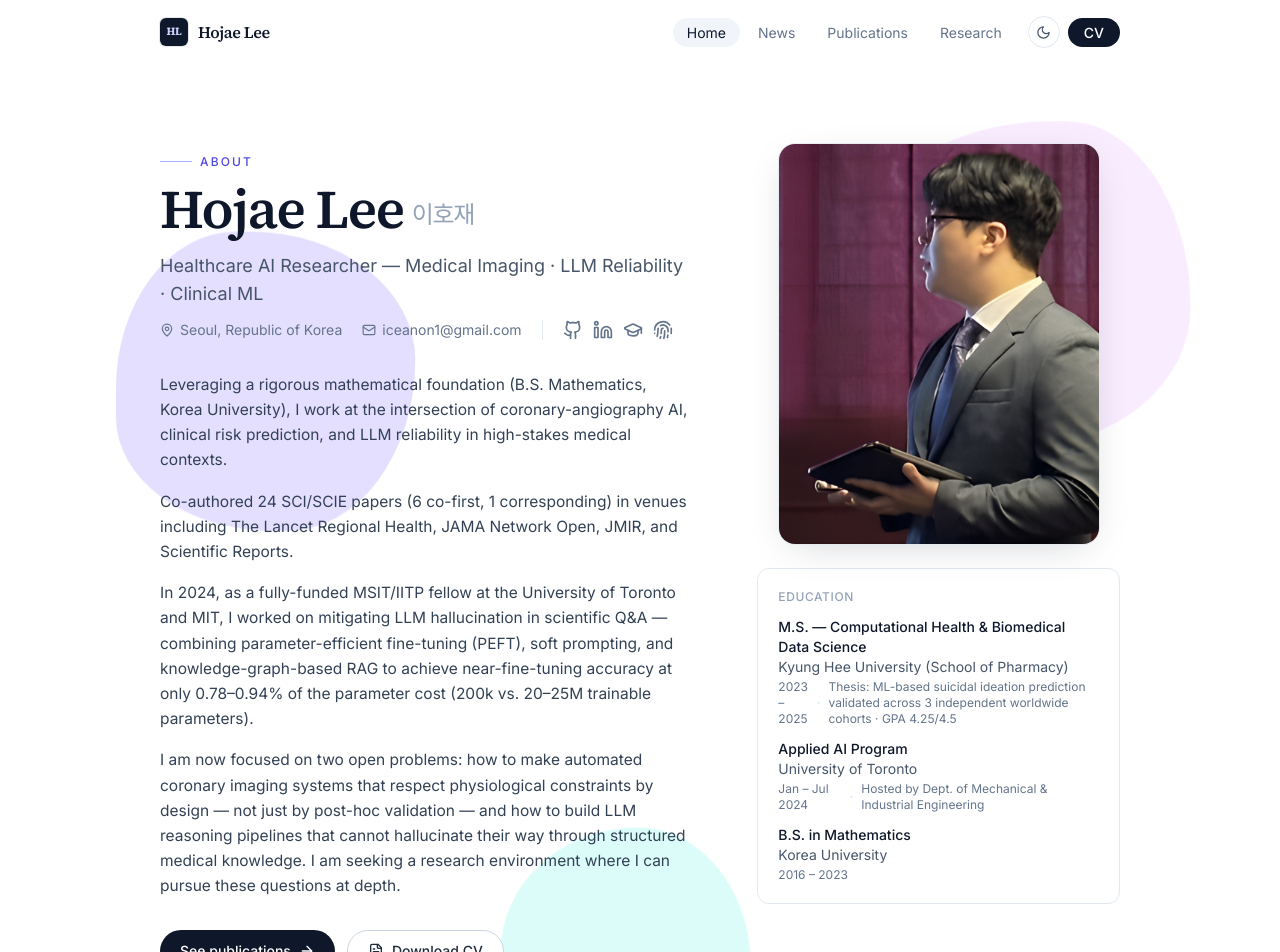
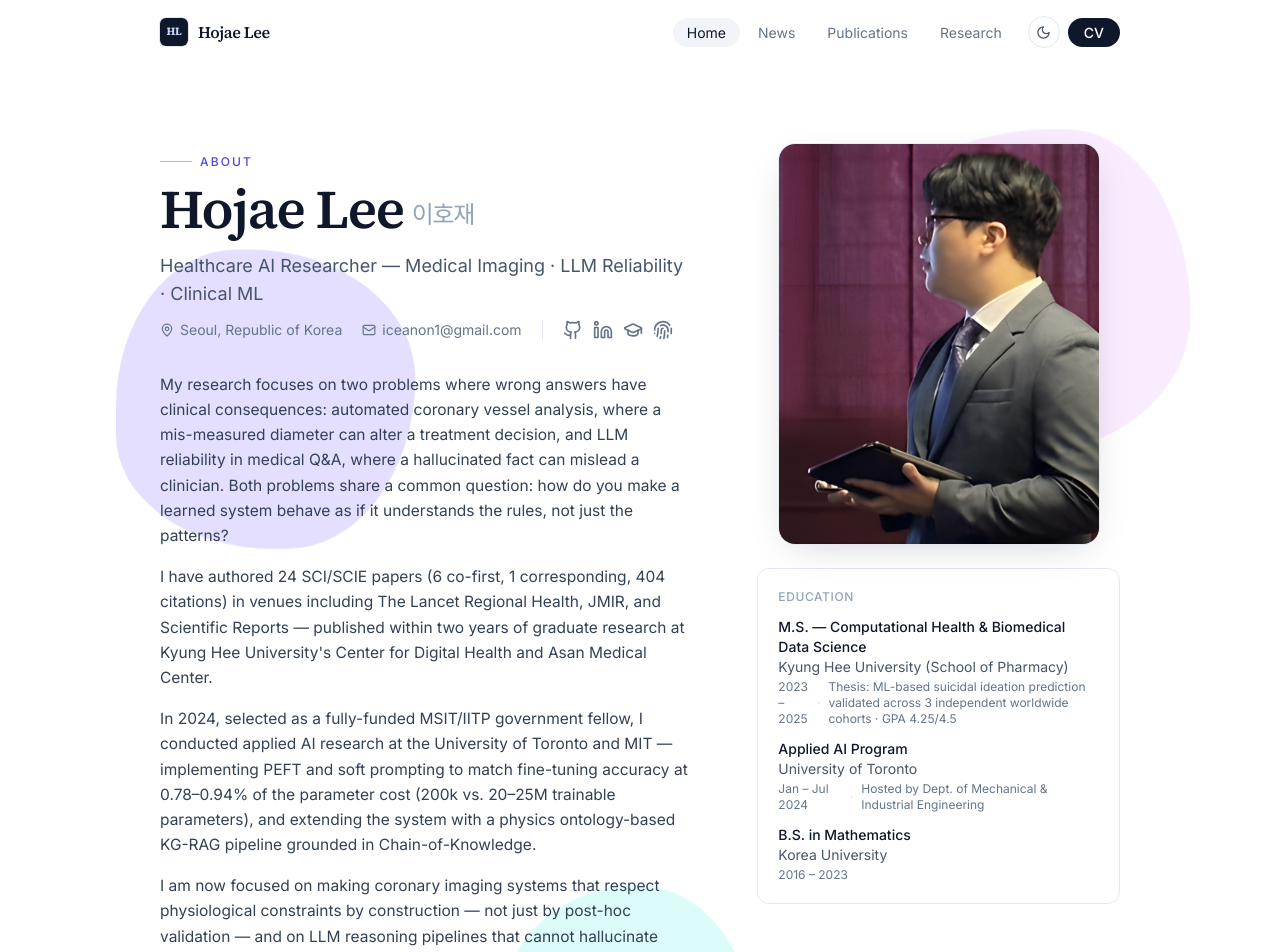
Before and after one commit to hjl777/hjl777.github.io, a React (Vite) app: page / in a window 1280 px wide. Shown: the top 952 px of the page. Built offline with nearby package versions, Linux system fonts and the light colour scheme.

Commit message:
refactor: remove AI cliches, add citation count, PhD-targeted narrative

```diff
--- a/src/data.ts
+++ b/src/data.ts
@@ -71,12 +71,12 @@ export const profile = {
   cvUrl: '/cv.pdf',
   avatarUrl: '/portrait.png',
   shortBio:
-    'Healthcare AI researcher with a B.S. in Mathematics and 24 SCI/SCIE papers in 2 years (The Lancet Regional Health, JMIR, Scientific Reports). Builds end-to-end coronary imaging pipelines and LLM reliability systems for clinical contexts. Seeking a PhD research environment to pursue these problems at depth.',
+    'Healthcare AI researcher. 24 SCI/SCIE papers, 404 citations (The Lancet Regional Health, JMIR, Scientific Reports). Builds coronary imaging pipelines and LLM reliability systems for clinical contexts. B.S. Mathematics, Korea University. Seeking PhD research environment, Fall 2027.',
   longBio: [
-    'Leveraging a rigorous mathematical foundation (B.S. Mathematics, Korea University), I work at the intersection of coronary-angiography AI, clinical risk prediction, and LLM reliability in high-stakes medical contexts.',
-    'Co-authored 24 SCI/SCIE papers (6 co-first, 1 corresponding) in venues including The Lancet Regional Health, JAMA Network Open, JMIR, and Scientific Reports.',
-    'In 2024, as a fully-funded MSIT/IITP fellow at the University of Toronto and MIT, I worked on mitigating LLM hallucination in scientific Q&A — combining parameter-efficient fine-tuning (PEFT), soft prompting, and knowledge-graph-based RAG to achieve near-fine-tuning accuracy at only 0.78–0.94% of the parameter cost (200k vs. 20–25M trainable parameters).',
-    'I am now focused on two open problems: how to make automated coronary imaging systems that respect physiological constraints by design — not just by post-hoc validation — and how to build LLM reasoning pipelines that cannot hallucinate their way through structured medical knowledge. I am seeking a research environment where I can pursue these questions at depth.',
+    'My research focuses on two problems where wrong answers have clinical consequences: automated coronary vessel analysis, where a mis-measured diameter can alter a treatment decision, and LLM reliability in medical Q&A, where a hallucinated fact can mislead a clinician. Both problems share a common question: how do you make a learned system behave as if it understands the rules, not just the patterns?',
+    'I have authored 24 SCI/SCIE papers (6 co-first, 1 corresponding, 404 citations) in venues including The Lancet Regional Health, JMIR, and Scientific Reports — published within two years of graduate research at Kyung Hee University\'s Center for Digital Health and Asan Medical Center.',
+    'In 2024, selected as a fully-funded MSIT/IITP government fellow, I conducted applied AI research at the University of Toronto and MIT — implementing PEFT and soft prompting to match fine-tuning accuracy at 0.78–0.94% of the parameter cost (200k vs. 20–25M trainable parameters), and extending the system with a physics ontology-based KG-RAG pipeline grounded in Chain-of-Knowledge.',
+    'I am now focused on making coronary imaging systems that respect physiological constraints by construction — not just by post-hoc validation — and on LLM reasoning pipelines that cannot hallucinate through structured medical knowledge. I am seeking a research environment where I can pursue these questions at depth.',
   ],
   interests: [
     'Quantitative Coronary Angiography',
@@ -437,11 +437,11 @@ export const projects: Project[] = [
     title: 'End-to-End Coronary Vessel Analysis for Stent-Marker Localization',
     subtitle: 'Deep-learning segmentation · Mask refinement · Diameter profiling',
     description:
-      "An end-to-end QCA pipeline engineered from scratch at Asan Medical Center — one of Asia's largest cardiac intervention centers. The system performs sub-pixel vessel boundary segmentation across all three coronary trees (RCA / LAD / LCX), automatically extracts centerlines and bifurcation points, and generates per-branch diameter profiles with OCR-calibrated pixel-to-mm conversion. Critically, the pipeline outputs were cross-validated against Murray's Law (the governing physiological equation for vascular branching), yielding R² > 0.8 across 1,190+ vessel samples — demonstrating that the system does not just detect patterns, but respects the underlying hemodynamic physics. This validation was only possible because of a B.S. Mathematics background applied directly to clinical engineering.",
+      "End-to-end QCA pipeline built from scratch at Asan Medical Center — one of Asia's largest cardiac intervention centers. Performs sub-pixel vessel boundary segmentation across all three coronary trees (RCA / LAD / LCX), extracts centerlines and bifurcation points automatically, and generates per-branch diameter profiles with OCR-calibrated pixel-to-mm conversion. Pipeline outputs were validated against Murray's Law — the governing equation for vascular branching — yielding R² > 0.8 across 1,190+ vessel samples. This validation was only possible because of a B.S. Mathematics background applied directly to clinical engineering.",
     metrics: [
-      { label: 'Validation', value: "Murray's Law (R² > 0.8)" },
+      { label: 'Validation', value: "Murray's Law R² > 0.8" },
       { label: 'Sample size', value: 'n > 1,190 vessels' },
-      { label: 'Vessels', value: 'RCA · LAD · LCX' },
+      { label: 'Coverage',   value: 'RCA · LAD · LCX' },
     ],
     stack: ['Python', 'PyTorch', 'OpenCV', 'scikit-image', 'pytesseract'],
     imageUrl: '/projects/qca-angiogram.png',
@@ -454,11 +454,11 @@ export const projects: Project[] = [
     subtitle: 'PEFT · Soft Prompting · KG-RAG',
     collaboration: 'MIT (6.2410 ChatTutor) & University of Toronto — MSIT/IITP Government Fellowship',
     description:
-      "Developed a research stack to reduce factual hallucination in LLMs deployed for university-level physics Q&A (MIT's ChatTutor service, 6.2410). The core constraint: the solution had to be efficient enough for the service to self-host and fine-tune. Implemented PEFT + Soft Prompting to match full fine-tuning accuracy using only 0.78–0.94% of trainable parameters (200k vs. 20–25M). Extended with KG-RAG: built a physics ontology mapping concepts, formulas, and symbolic relationships, then used Chain-of-Knowledge as the retrieval baseline to inject domain constraints directly into generation. Evaluated on ScienceQA and SciQ; soft-prompt model outperformed all baselines except full fine-tune.",
+      'Reduced factual hallucination in LLMs deployed for university-level physics Q&A (MIT ChatTutor, 6.2410). Core constraint: the solution had to be efficient enough for the service to self-host. Implemented PEFT + soft prompting to match full fine-tuning accuracy using only 0.78–0.94% of trainable parameters (200k vs. 20–25M). Extended with a physics ontology mapped to Chain-of-Knowledge KG-RAG baseline — embedding symbolic domain constraints directly into generation. Evaluated on ScienceQA and SciQ.',
     metrics: [
-      { label: 'Param reduction', value: '0.78–0.94% of FT' },
-      { label: 'Datasets', value: 'ScienceQA · SciQ' },
-      { label: 'Baseline', value: 'Chain-of-Knowledge (CoK)' },
+      { label: 'Param reduction', value: '0.78–0.94% of FT cost' },
+      { label: 'Datasets',        value: 'ScienceQA · SciQ' },
+      { label: 'RAG baseline',    value: 'Chain-of-Knowledge' },
     ],
     stack: ['Python', 'PyTorch', 'LLMs', 'PEFT', 'KG-RAG', 'HuggingFace'],
     imageUrl: '/projects/llm-performance.png',
@@ -573,7 +573,7 @@ export const contacts: ContactLink[] = [
   { label: 'Email',          href: 'mailto:iceanon1@gmail.com',                                  icon: 'mail' },
   { label: 'GitHub',         href: 'https://github.com/hjl777',                                  icon: 'github' },
   { label: 'LinkedIn',       href: 'https://www.linkedin.com/in/lee-ho-jae-247b29266/',         icon: 'linkedin' },
-  { label: 'Google Scholar', href: 'https://scholar.google.com/citations?user=o2RGCNQAAAAJ',    icon: 'scholar' },
+  { label: 'Google Scholar', href: 'https://scholar.google.com/citations?user=o2RGCNQAAAAJ&hl=en', icon: 'scholar' },
   { label: 'ORCID',          href: 'https://orcid.org/0009-0002-1737-2540',                     icon: 'orcid' },
 ];
 
```
